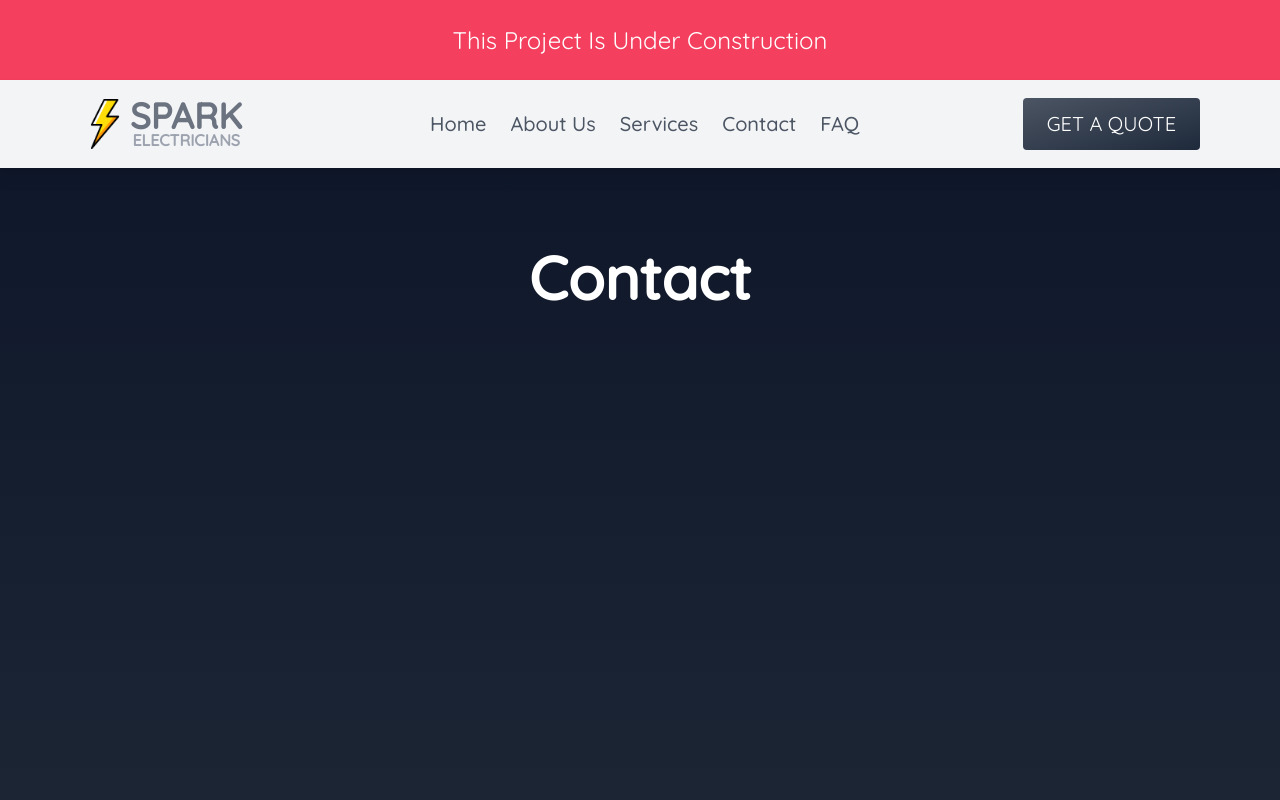
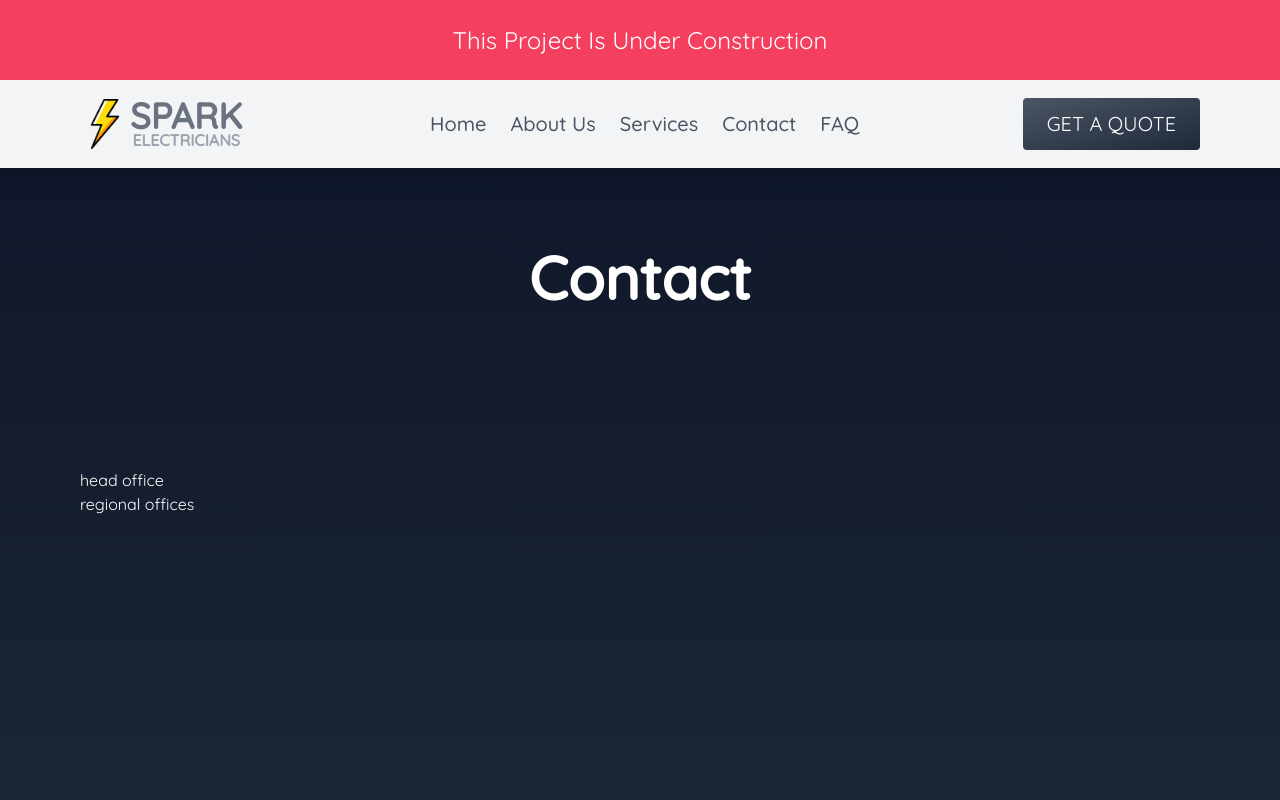
Before and after one commit to zablon-oigo/spark-electricians, a React (Vite) app: page /contact in a window 1280 px wide. Shown: the top 800 px of the page. Built offline with nearby package versions, Linux system fonts and the light colour scheme; a web font is replaced by a local one.

Commit message:
Contact form

```diff
--- a/src/components/Contact.jsx
+++ b/src/components/Contact.jsx
@@ -8,9 +8,28 @@ function Contact() {
         Contact
       </h2>
       <div className="my-40">
-        <div className="flex items-center justify-between ">
-          <div className=""></div>
-          <div className=""></div>
+        <div className="flex items-center justify-between flex-col md:flex-row ">
+          <div className="">
+            <h2 className="">
+              head office
+            </h2>
+            <p className="">
+
+            </p>
+          </div>
+          <div className="">
+            <img src="" alt="" className="" />
+          </div>
+        </div>
+        <div className="flex items-center justify-between flex-col md:flex-row">
+          <div className="">
+            <h2 className="">
+              regional offices
+            </h2>
+          </div>
+          <div className="">
+
+          </div>
         </div>
       </div>
     </div>
```
